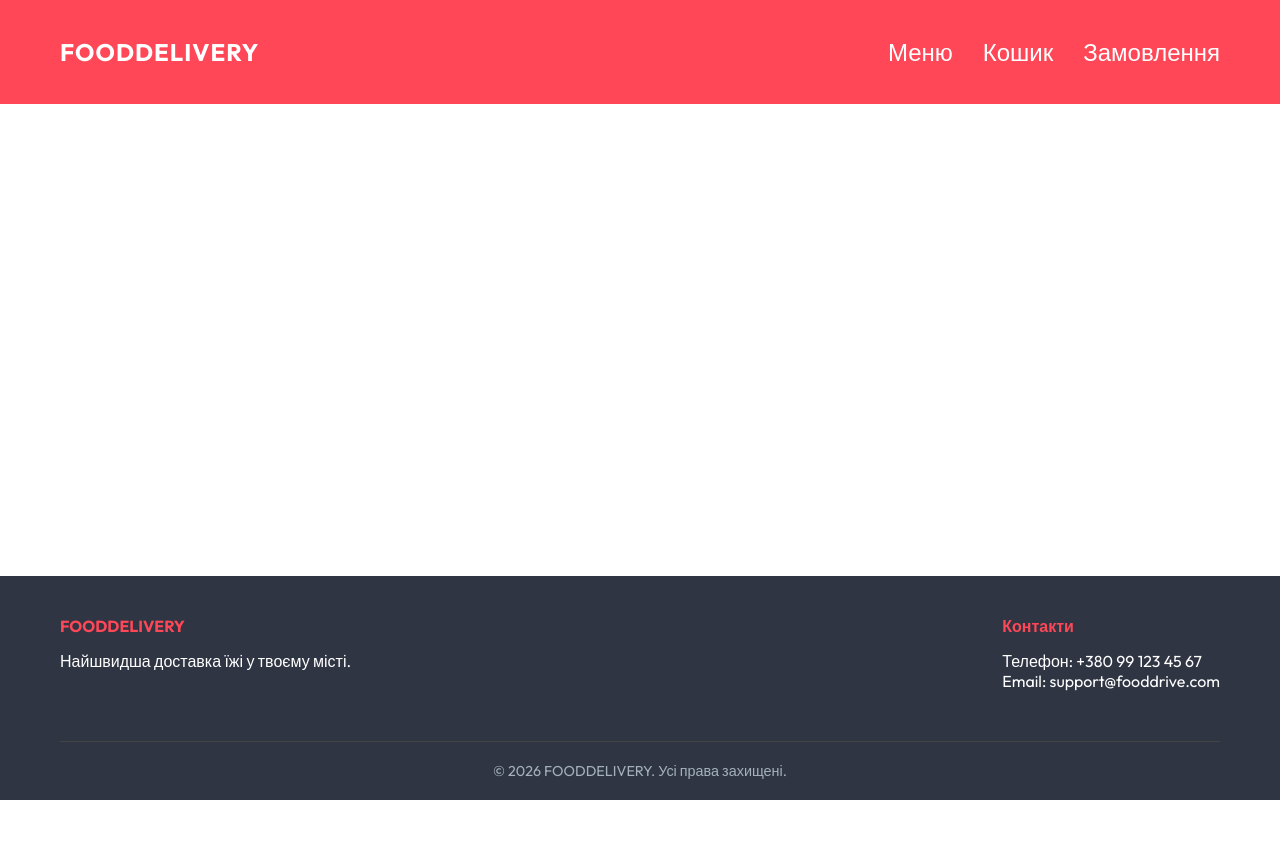
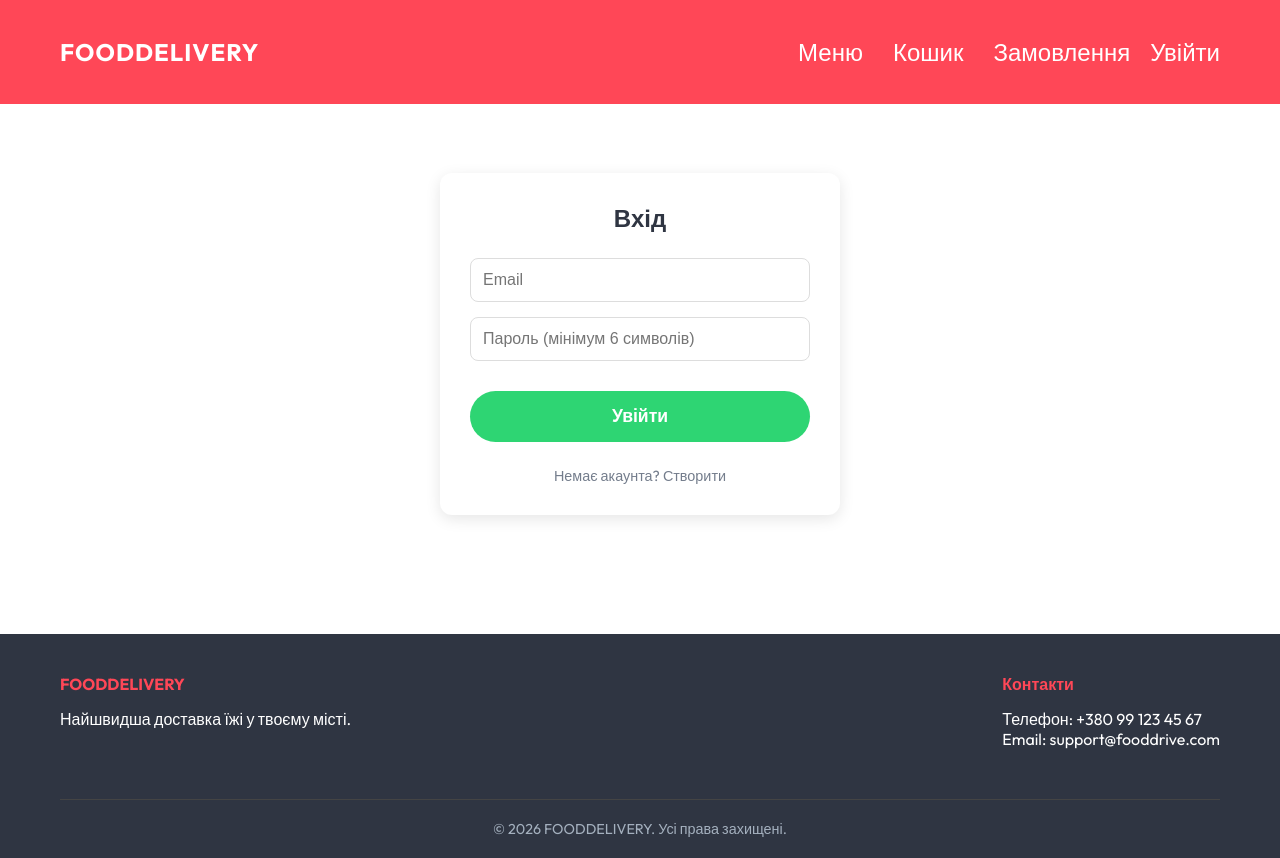
Before and after one commit to vaSIUl13/VaSIUl13, a React (Create React App) app in the folder lab3/my-react-app/: page /login in a window 1280 px wide. Before the commit the page ends 800 px from the top, so only its background shows below. Built offline with nearby package versions, Linux system fonts and the light colour scheme; no server answers.

Commit message:
Complite lab4

```diff
--- a/lab3/my-react-app/package.json
+++ b/lab3/my-react-app/package.json
@@ -7,6 +7,7 @@
     "@testing-library/jest-dom": "^6.9.1",
     "@testing-library/react": "^16.3.2",
     "@testing-library/user-event": "^13.5.0",
+    "firebase": "^12.10.0",
     "react": "^19.2.4",
     "react-dom": "^19.2.4",
     "react-router-dom": "^7.13.1",
--- a/lab3/my-react-app/src/App.js
+++ b/lab3/my-react-app/src/App.js
@@ -1,4 +1,4 @@
-import React, { useState } from "react";
+import React, { useState, useEffect } from "react";
 import { Routes, Route, useNavigate } from "react-router-dom";
 import Navbar from "./components/Navbar";
 import Footer from "./components/Footer";
@@ -6,11 +6,22 @@ import MenuPage from "./pages/MenuPage";
 import CartPage from "./pages/CartPage";
 import OrderPage from "./pages/OrderPage";
 import "./styles/App.css";
+import AuthPage from './pages/AuthPage';
+import { auth } from './firebase';
+import { onAuthStateChanged } from 'firebase/auth';
 
 function App() {
   const [cart, setCart] = useState([]);
   const [orders, setOrders] = useState([]);
+  const [user, setUser] = useState(null);
   const navigate = useNavigate();
+
+  useEffect(() => {
+    const unsubscribe = onAuthStateChanged(auth, (currentUser) => {
+      setUser(currentUser);
+    });
+    return () => unsubscribe();
+  }, []);
 
   const handleCheckout = () => {
     if (cart.length === 0) return;
@@ -55,23 +66,23 @@ function App() {
 
   return (
     <div className="App">
-      <Navbar cartCount={cart.reduce((sum, item) => sum + item.quantity, 0)} />
+      <Navbar cartCount={cart.length} user={user} />
 
       <main className="container">
         <Routes>
           <Route path="/" element={<MenuPage onAddToCart={addToCart} />} />
-          <Route
-            path="/cart"
-            element={
+          <Route path="/cart" element={
               <CartPage
                 cartItems={cart}
                 onUpdateQuantity={updateQuantity}
                 onRemove={removeFromCart}
                 onCheckout={handleCheckout}
+                user={user}
               />
             }
           />
           <Route path="/orders" element={<OrderPage orders={orders} />} />
+          <Route path="/login" element={<AuthPage />} />
         </Routes>
       </main>
 
--- a/lab3/my-react-app/src/components/Navbar.jsx
+++ b/lab3/my-react-app/src/components/Navbar.jsx
@@ -1,9 +1,19 @@
 import React, { useState } from "react";
 import { Link } from "react-router-dom";
 import "../styles/Navbar.css";
+import { auth } from "../firebase";
+import { signOut } from "firebase/auth";
 
-const Navbar = ({ cartCount }) => {
+const Navbar = ({ cartCount, user }) => {
   const [isOpen, setIsOpen] = useState(false);
+
+  const handleLogout = async () => {
+    try {
+      await signOut(auth);
+    } catch (error) {
+      console.error("Помилка при виході:", error);
+    }
+  };
 
   return (
     <nav className="navbar">
@@ -50,6 +60,29 @@ const Navbar = ({ cartCount }) => {
               Замовлення
             </Link>
           </li>
+          {user ? (
+            <li>
+              <button
+                onClick={handleLogout}
+                className="logout-btn"
+                style={{
+                  background: "none",
+                  border: "none",
+                  color: "white",
+                  cursor: "pointer",
+                  fontSize: "1rem",
+                }}
+              >
+                Вийти ({user.email.split("@")[0]})
+              </button>
+            </li>
+          ) : (
+            <li>
+              <Link to="/login" className="login-link">
+                Увійти
+              </Link>
+            </li>
+          )}
         </ul>
       </div>
     </nav>
--- /dev/null
+++ b/lab3/my-react-app/src/firebase.js
@@ -0,0 +1,18 @@
+import { initializeApp } from "firebase/app";
+import { getAuth } from "firebase/auth"; // Додаємо для авторизації
+import { getFirestore } from "firebase/firestore"; // Додаємо для бази даних
+
+const firebaseConfig = {
+  apiKey: "AIzaSyB7V7vx5S3Gp0RWzEbphNMjJje-0gYD3ec",
+  authDomain: "fooddelivery-dcdcd.firebaseapp.com",
+  projectId: "fooddelivery-dcdcd",
+  storageBucket: "fooddelivery-dcdcd.firebasestorage.app",
+  messagingSenderId: "136086341507",
+  appId: "1:136086341507:web:bd98875829b2bd3412d8b6",
+  measurementId: "G-0K5N54432S"
+};
+
+const app = initializeApp(firebaseConfig);
+
+export const auth = getAuth(app);
+export const db = getFirestore(app);
--- /dev/null
+++ b/lab3/my-react-app/src/pages/AuthPage.jsx
@@ -0,0 +1,64 @@
+import React, { useState } from 'react';
+import { auth } from '../firebase';
+import { createUserWithEmailAndPassword, signInWithEmailAndPassword } from 'firebase/auth';
+import { useNavigate } from 'react-router-dom';
+import '../styles/AuthPage.css';
+
+const AuthPage = () => {
+  const [isLogin, setIsLogin] = useState(true); // Стан для перемикання Вхід/Реєстрація
+  const [email, setEmail] = useState('');
+  const [password, setPassword] = useState('');
+  const [error, setError] = useState('');
+  const navigate = useNavigate();
+
+  const handleSubmit = async (e) => {
+    e.preventDefault();
+    setError('');
+
+    try {
+      if (isLogin) {
+        await signInWithEmailAndPassword(auth, email, password);
+      } else {
+        await createUserWithEmailAndPassword(auth, email, password);
+      }
+      navigate('/');
+    } catch (err) {
+      setError("Помилка: " + err.message);
+    }
+  };
+
+  return (
+    <div className="container auth-container">
+      <form className="auth-form" onSubmit={handleSubmit}>
+        <h2>{isLogin ? 'Вхід' : 'Реєстрація'}</h2>
+
+        {error && <p className="error-message">{error}</p>}
+
+        <input
+          type="email"
+          placeholder="Email"
+          value={email}
+          onChange={(e) => setEmail(e.target.value)}
+          required
+        />
+        <input
+          type="password"
+          placeholder="Пароль (мінімум 6 символів)"
+          value={password}
+          onChange={(e) => setPassword(e.target.value)}
+          required
+        />
+
+        <button type="submit" className="order-btn">
+          {isLogin ? 'Увійти' : 'Зареєструватися'}
+        </button>
+
+        <p onClick={() => setIsLogin(!isLogin)} className="auth-toggle">
+          {isLogin ? 'Немає акаунта? Створити' : 'Вже є акаунт? Увійти'}
+        </p>
+      </form>
+    </div>
+  );
+};
+
+export default AuthPage;
--- a/lab3/my-react-app/src/pages/CartPage.jsx
+++ b/lab3/my-react-app/src/pages/CartPage.jsx
@@ -2,7 +2,7 @@ import React from "react";
 import "../styles/CartPage.css";
 import { Link } from "react-router-dom";
 
-const CartPage = ({ cartItems, onUpdateQuantity, onRemove, onCheckout }) => {
+const CartPage = ({ cartItems, onUpdateQuantity, onRemove, onCheckout, user }) => {
   const totalPrice = cartItems.reduce(
     (sum, item) => sum + item.price * item.quantity,
     0,
@@ -43,9 +43,20 @@ const CartPage = ({ cartItems, onUpdateQuantity, onRemove, onCheckout }) => {
       </div>
       <div className="cart-summary">
         <h3>Разом до сплати: {totalPrice} грн</h3>
-        <button className="order-btn" onClick={onCheckout}>
-          Оформити замовлення
-        </button>
+        {user ? (
+            <button className="order-btn" onClick={onCheckout}>
+              Оформити замовлення
+            </button>
+          ) : (
+            <div className="auth-warning" style={{ marginTop: '15px', textAlign: 'center' }}>
+              <p style={{ color: '#ff4757', marginBottom: '10px', fontWeight: 'bold' }}>
+                Увійдіть в акаунт, щоб завершити замовлення
+              </p>
+              <Link to="/login" className="order-btn" style={{ textDecoration: 'none', display: 'inline-block' }}>
+                Перейти до входу
+              </Link>
+            </div>
+          )}
       </div>
     </div>
   );
--- /dev/null
+++ b/lab3/my-react-app/src/styles/AuthPage.css
@@ -0,0 +1,60 @@
+.auth-container {
+  display: flex;
+  justify-content: center;
+  align-items: center;
+  min-height: 60vh;
+}
+
+.auth-form {
+  background: white;
+  padding: 30px;
+  border-radius: 12px;
+  box-shadow: 0 4px 15px rgba(0,0,0,0.1);
+  width: 100%;
+  max-width: 400px;
+  display: flex;
+  flex-direction: column;
+  gap: 15px;
+}
+
+.auth-form h2 {
+  text-align: center;
+  margin-bottom: 10px;
+  color: #2f3542;
+}
+
+.auth-form input {
+  padding: 12px;
+  border: 1px solid #ddd;
+  border-radius: 8px;
+  font-size: 1rem;
+  outline: none;
+  transition: border 0.3s;
+}
+
+.auth-form input:focus {
+  border-color: #ff4757;
+}
+
+.auth-toggle {
+  text-align: center;
+  color: #747d8c;
+  cursor: pointer;
+  margin-top: 10px;
+  font-size: 0.9rem;
+  transition: color 0.3s;
+}
+
+.auth-toggle:hover {
+  color: #ff4757;
+  text-decoration: underline;
+}
+
+.error-message {
+  color: #ff4757;
+  font-size: 0.85rem;
+  text-align: center;
+  background: #ffeaa7;
+  padding: 8px;
+  border-radius: 5px;
+}
--- a/lab3/my-react-app/src/styles/MenuPage.css
+++ b/lab3/my-react-app/src/styles/MenuPage.css
@@ -1,39 +1,45 @@
-.dishes-grid {
-  display: grid;
-  grid-template-columns: repeat(auto-fit, minmax(15rem, 1fr));
-  justify-content: center;
-  justify-items: center;
-  gap: 1.5rem;
-  padding: 2rem 0;
+.menu-page {
+  padding: 20px;
+  max-width: 1200px;
+  margin: 0 auto;
 }
 
-.title {
+.menu-title {
+  text-align: center;
   color: #ff4757;
+  margin-bottom: 30px;
   text-transform: uppercase;
-  margin-top: 2rem;
 }
 
-.filter-buttons {
-  display: grid;
-  grid-template-columns: repeat(auto-fit, minmax(15rem, 1fr));
-  margin-bottom: 30px;
-  gap: 10px;
-  margin-top: 1rem;
+.category-filters {
+  display: flex;
+  justify-content: center;
+  flex-wrap: wrap;
+  gap: 15px;
+  margin-bottom: 40px;
 }
 
-.filter-buttons button {
-  padding: 8px 20px;
-  border-radius: 20px;
-  border: 1px solid #ff4757;
-  background: #fff;
+.category-btn {
+  padding: 10px 25px;
+  border: 2px solid #ff4757;
+  background-color: transparent;
+  color: #ff4757;
+  border-radius: 30px;
   cursor: pointer;
-  color: #e84118;
-  font-weight: 700;
-  font-size: 1.2rem;
-  transition: 0.3s;
+  font-weight: bold;
+  font-size: 1rem;
+  transition: all 0.3s ease;
 }
 
-.filter-buttons button:hover {
-  background: #ff4757;
+.category-btn:hover,
+.category-btn.active {
+  background-color: #ff4757;
   color: white;
 }
+
+.menu-grid {
+  display: grid;
+  grid-template-columns: repeat(auto-fill, minmax(220px, 1fr));
+  gap: 30px;
+  justify-items: center;
+}
```
Also changed, not shown: lab3/my-react-app/src/pages/MenuPage.jsx (+60 -24 lines), 1 other file (tests, documents, lock files or other folders).
